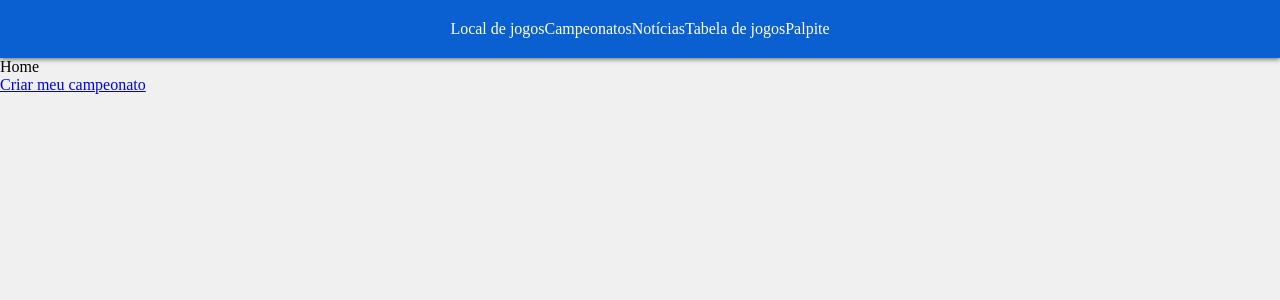
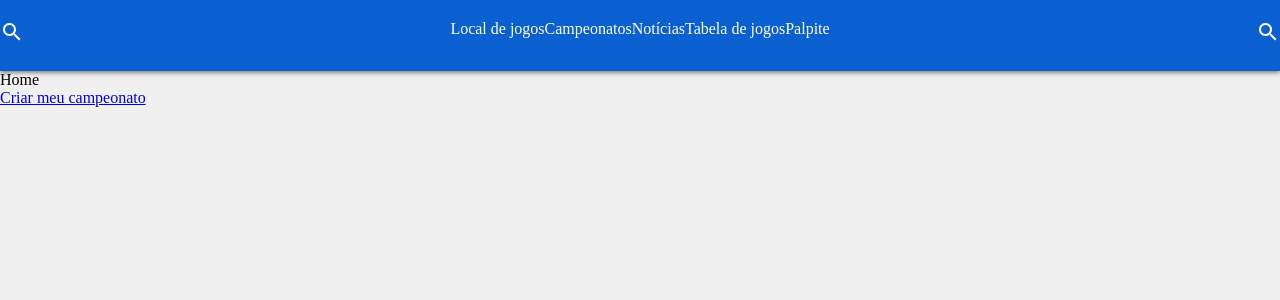
Before and after one commit to Ramon-Rogerio/portal-vem-pro-fute-mania, a React (Vite) app: page / in a window 1280 px wide. Shown: the top 300 px of the page. Built offline with nearby package versions, Linux system fonts and the light colour scheme.

Commit message:
Feat: Init search form for header

```diff
--- a/src/components/organisms/HeaderWeb/index.jsx
+++ b/src/components/organisms/HeaderWeb/index.jsx
@@ -1,3 +1,4 @@
+import SearchField from "../SerachForm";
 import { HeaderBetween, NavLinks } from "./styles";
 
 export default function HeaderSite(props) {
@@ -5,6 +6,7 @@ export default function HeaderSite(props) {
   return (
 
     <HeaderBetween>
+      <SearchField />
       <NavLinks>
         <ul>
             <li>Local de jogos</li>
@@ -14,6 +16,7 @@ export default function HeaderSite(props) {
             <li>Palpite</li>
         </ul>
       </NavLinks>
+      <SearchField />
     </HeaderBetween>
   );
 }
--- a/src/components/organisms/HeaderWeb/styles.jsx
+++ b/src/components/organisms/HeaderWeb/styles.jsx
@@ -3,7 +3,7 @@ import styled from "@emotion/styled";
 export const HeaderBetween = styled('header')(() => ({
     backgroundColor: '#0B60D1',
     display: 'flex',
-    justifyContent: 'center',
+    justifyContent: 'space-between',
     padding: "20px 0",
     zIndex: "2",
     boxShadow: '0px 1px 5px 0px rgba(45,45,45,0.75)',
--- /dev/null
+++ b/src/components/organisms/SerachForm/index.jsx
@@ -0,0 +1,47 @@
+import { Search } from "@mui/icons-material";
+import { Button, Dialog, DialogActions, DialogContent, DialogContentText, DialogTitle, TextField, Typography } from "@mui/material";
+import { useState } from "react";
+
+export default function SearchField() {
+    const [open, setOpen] = useState(false);
+
+    const handleClickOpen = () => {
+        setOpen(true);
+    };
+
+    const handleClose = () => {
+        setOpen(false);
+    };
+
+    return (
+        <>
+            <>
+                <Typography onClick={handleClickOpen} color='#FFFFFF' sx={{ cursor: 'pointer' }}>
+                    <Search  />
+                </Typography>
+            </>
+            <Dialog open={open} onClose={handleClose}>
+                <DialogTitle>Subscribe</DialogTitle>
+                <DialogContent>
+                    <DialogContentText>
+                        To subscribe to this website, please enter your email address here. We
+                        will send updates occasionally.
+                    </DialogContentText>
+                    <TextField
+                        autoFocus
+                        margin="dense"
+                        id="name"
+                        label="Email Address"
+                        type="email"
+                        fullWidth
+                        variant="standard"
+                    />
+                </DialogContent>
+                <DialogActions>
+                    <Button onClick={handleClose}>Cancel</Button>
+                    <Button onClick={handleClose}>Subscribe</Button>
+                </DialogActions>
+            </Dialog>
+        </>
+    )
+}
```
